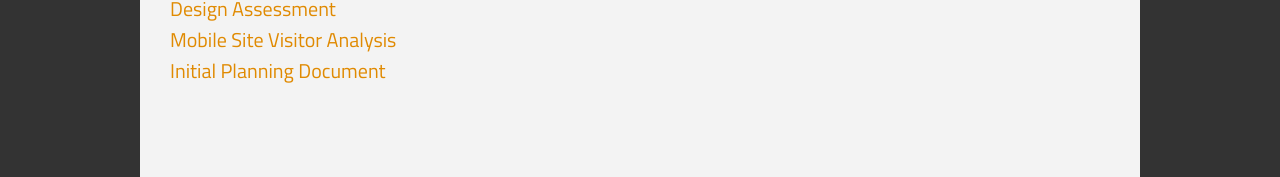
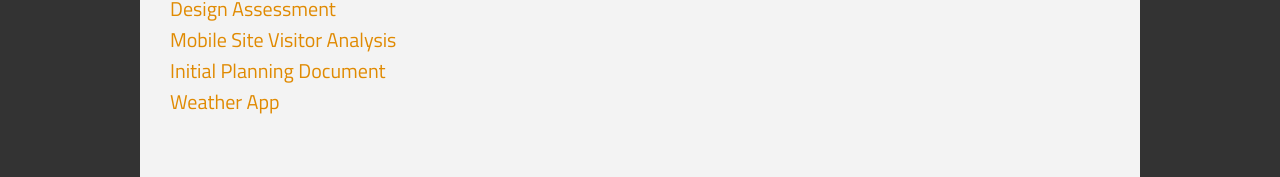
Before and after one commit to mclayson/mclayson.github.io, a plain HTML site: page index.html in a window 1280 px wide. Shown: the part 350-527 px from the top of the page. Drawn offline with Linux system fonts and the light colour scheme.

Commit message:
added weather app link

```diff
--- a/index.html
+++ b/index.html
@@ -27,6 +27,7 @@
             <section><a href="homework/mobilesite.html">Mobile Site Visitor Analysis</a></section>
 
             <section><a href="homework/initial-planning-document.html">Initial Planning Document</a></section>
+            <section><a href="homework/weatherapp.html">Weather App</a></section>
         </main>
         <footer>
             <p>Matt Clayson | 2017-1-13</p>
```
